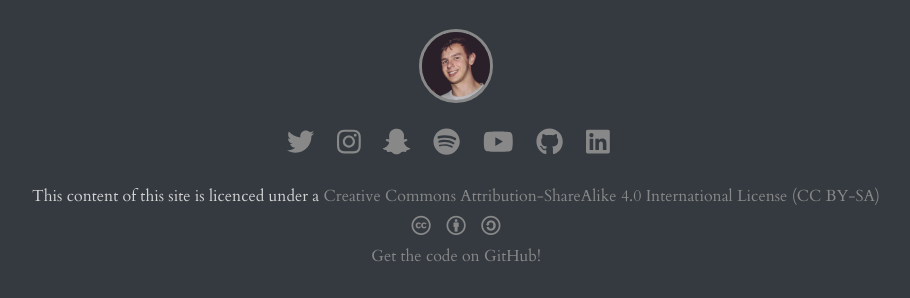
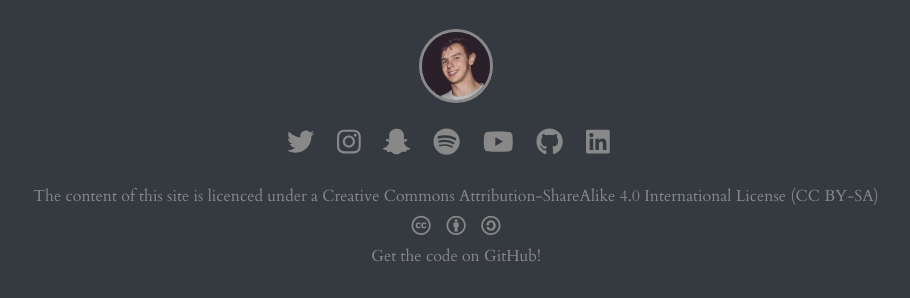
Before and after one commit to george1410/personal-site, a PHP site: page / in a window 1280 px wide. Shown: the part 3269-3567 px from the top of the page, without its empty margins (184-1094 px from the left). Run offline with PHP 8.4, Linux system fonts and the light colour scheme; some libraries are stand-ins or nearby versions.

Commit message:
changed footer colouring

```diff
--- a/index.php
+++ b/index.php
@@ -263,7 +263,7 @@
 
         <div class="row">
             <div class="col-md-12">
-                <p>This content of this site is licenced under a <a href="https://creativecommons.org/licenses/by-sa/4.0/" target="_blank">Creative Commons Attribution-ShareAlike 4.0 International License (CC BY-SA)</a></p>
+                <p><a href="https://creativecommons.org/licenses/by-sa/4.0/" target="_blank">The content of this site is licenced under a  Creative Commons Attribution-ShareAlike 4.0 International License (CC BY-SA)</a></p>
                 <p class="cc-icons"><a href="https://creativecommons.org/licenses/by-sa/4.0/" target="_blank">c b a</a></p>
                 <p><a href="https://github.com/george1410/personal-site" target="_blank">Get the code on GitHub!</a></p>
             </div>
```
